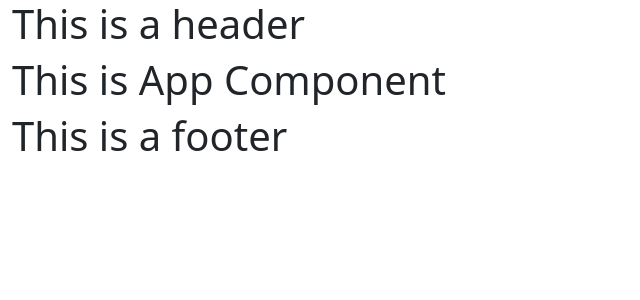
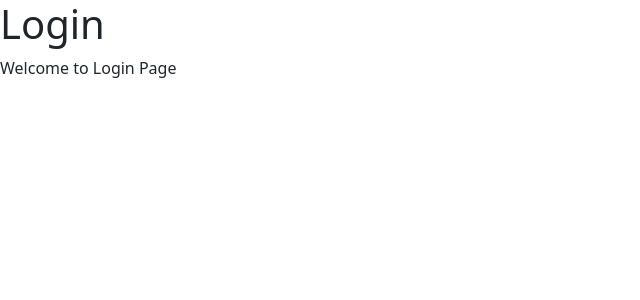
Before and after one commit to rahulsubh/Blogging-Application-Frontend, a React (Create React App) app in the folder blog-app/: page /login in a window 1280 px wide. Shown: the top 300 px of the page, without its empty margins (0-640 px from the left). Built offline with nearby package versions, Linux system fonts and the light colour scheme; the HTML template or start-up script is replaced by a standard one.

Commit message:
implemented react router on different components.

```diff
--- a/blog-app/package.json
+++ b/blog-app/package.json
@@ -9,6 +9,7 @@
     "bootstrap": "^5.3.3",
     "react": "^18.3.1",
     "react-dom": "^18.3.1",
+    "react-router-dom": "^6.23.1",
     "react-scripts": "5.0.1",
     "reactstrap": "^9.2.2",
     "web-vitals": "^2.1.4"
--- a/blog-app/src/App.js
+++ b/blog-app/src/App.js
@@ -1,14 +1,20 @@
-import logo from './logo.svg';
 import 'bootstrap/dist/css/bootstrap.min.css';
 import './App.css';
-import { Button } from 'reactstrap';
-import Base from './components/Base';
+import { BrowserRouter, Route, Routes } from 'react-router-dom';
+import Login from './pages/Login';
+import Signup from './pages/Signup';
+import About from './pages/About';
 
 function App() {
   return (
-    <Base>
-      <h1>This is App Component</h1>
-    </Base>
+    <BrowserRouter>
+      <Routes>
+        <Route path="/" element = {<h1>this is home page</h1>} />
+        <Route path="/login" element = {<Login />} />
+        <Route path="/signup" element = {<Signup />} />
+        <Route path="/about" element = {<About />} />
+      </Routes>
+    </BrowserRouter>
   );
 }
 
--- /dev/null
+++ b/blog-app/src/pages/Login.js
@@ -0,0 +1,12 @@
+import React from 'react'
+
+function Login() {
+    return (
+        <div>
+            <h1>Login</h1>
+            <p>Welcome to Login Page</p>
+        </div>
+    )
+}
+
+export default Login
--- /dev/null
+++ b/blog-app/src/pages/Signup.js
@@ -0,0 +1,12 @@
+import React from 'react'
+
+function Signup() {
+    return (
+        <div>
+            <h1>Signup</h1>
+            <p>Welcome to Signup Page</p>
+        </div>
+    )
+}
+
+export default Signup
```
Also changed, not shown: blog-app/src/pages/Home.js (added, +12 -0 lines), 1 other file (tests, documents, lock files or other folders).
